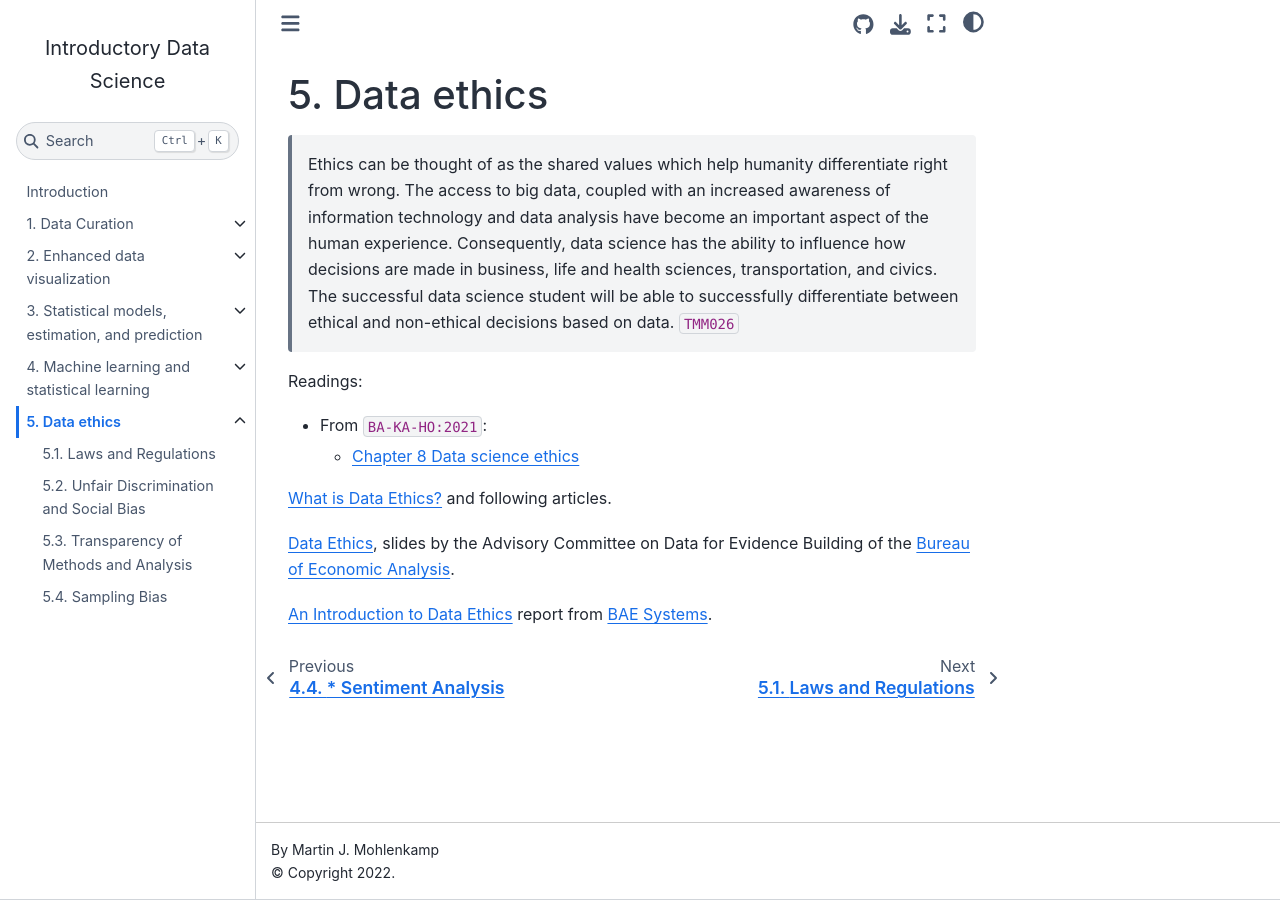
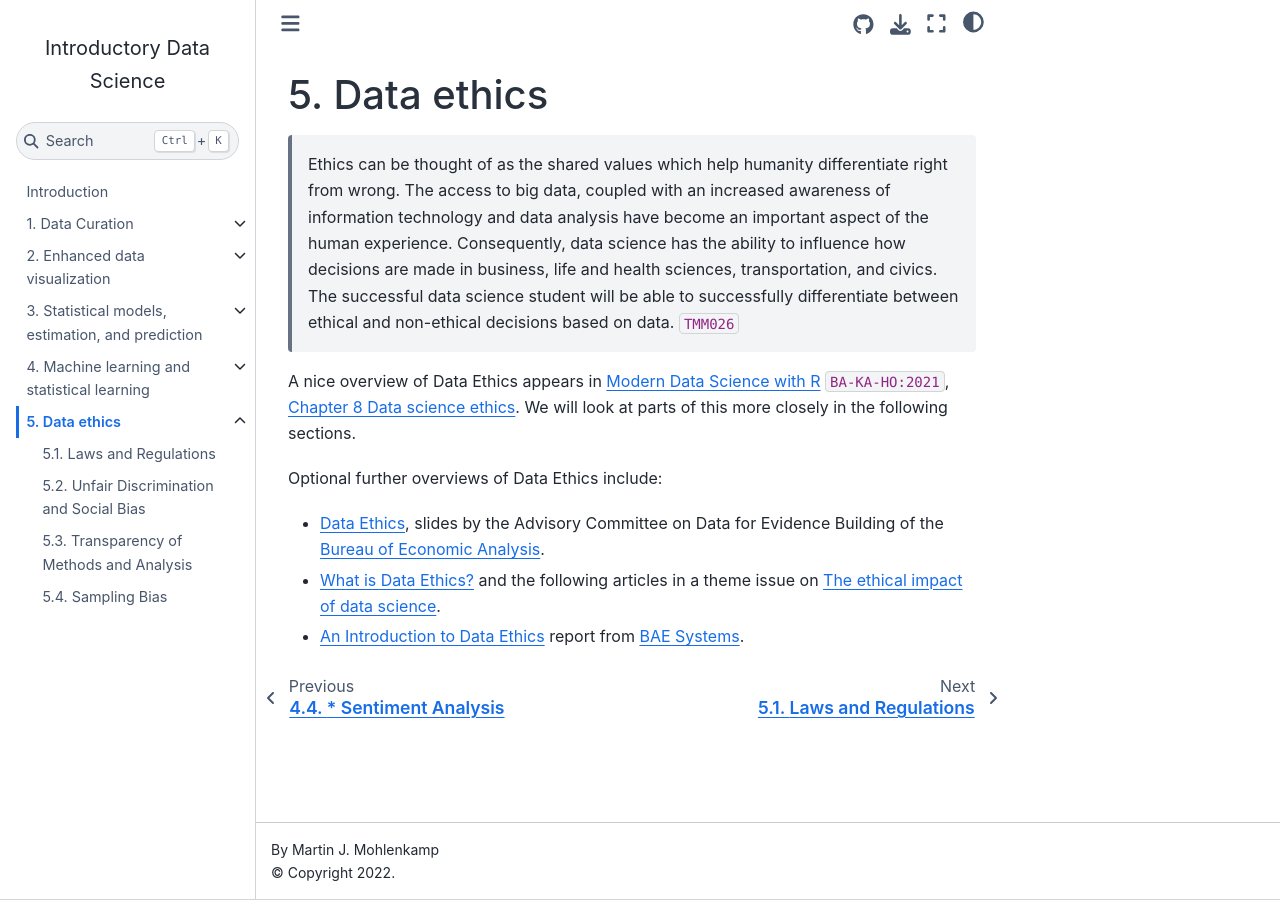
Before and after one commit to data-ohio/introductory-data-science, a Jupyter Book: the page built from 5/5_ethics.md, in a window 1280 px wide. Built offline with Jupyter Book 1.0.4 settings and Sphinx 7.4.7 and the Sphinx Book theme 1.1.4, drawn with Linux system fonts in a browser that asks for light colours; pages that are not in the unit, such as notebooks, are missing from menus; cross-references to code outside the pages are shown as plain code.

Commit message:
5 overview links

```diff
--- a/5/5_ethics.md
+++ b/5/5_ethics.md
@@ -4,12 +4,11 @@
 > Ethics can be thought of as the shared values which help humanity differentiate right from wrong. The access to big data, coupled with an increased awareness of information technology and data analysis have become an important aspect of the human experience. Consequently, data science has the ability to influence how decisions are made in business, life and health sciences, transportation, and civics. The successful data science student will be able to successfully differentiate between ethical and non-ethical decisions based on data.
   {cite}`TMM026`
 
-Readings:
-* From {cite}`BA-KA-HO:2021`:
-  - [Chapter 8 Data science ethics](https://mdsr-book.github.io/mdsr2e/ch-ethics.html)
+A nice overview of Data Ethics appears in [Modern Data Science with R](https://mdsr-book.github.io/mdsr2e/) {cite}`BA-KA-HO:2021`, [Chapter 8 Data science ethics](https://mdsr-book.github.io/mdsr2e/ch-ethics.html).
+We will look at parts of this more closely in the following sections.
 
-[What is Data Ethics?](https://royalsocietypublishing.org/doi/full/10.1098/rsta.2016.0360) and following articles.
 
-[Data Ethics](https://www.bea.gov/system/files/2021-03/ACDEB-Data-Ethics-Mar19.pdf), slides by the Advisory Committee on Data for Evidence Building of the [Bureau of Economic Analysis](https://www.bea.gov/).
-
-[An Introduction to Data Ethics](https://www.baesystems.com/en-media/uploadFile/20210520131453/1434665716744.pdf) report from [BAE Systems](https://www.baesystems.com/en/home).
+Optional further overviews of Data Ethics include:
+* [Data Ethics](https://www.bea.gov/system/files/2021-03/ACDEB-Data-Ethics-Mar19.pdf), slides by the Advisory Committee on Data for Evidence Building of the [Bureau of Economic Analysis](https://www.bea.gov/).
+* [What is Data Ethics?](https://royalsocietypublishing.org/doi/full/10.1098/rsta.2016.0360) and the following articles in a theme issue on [The ethical impact of data science](https://royalsocietypublishing.org/toc/rsta/2016/374/2083).
+* [An Introduction to Data Ethics](https://www.baesystems.com/en-media/uploadFile/20210520131453/1434665716744.pdf) report from [BAE Systems](https://www.baesystems.com/en/home).
```
